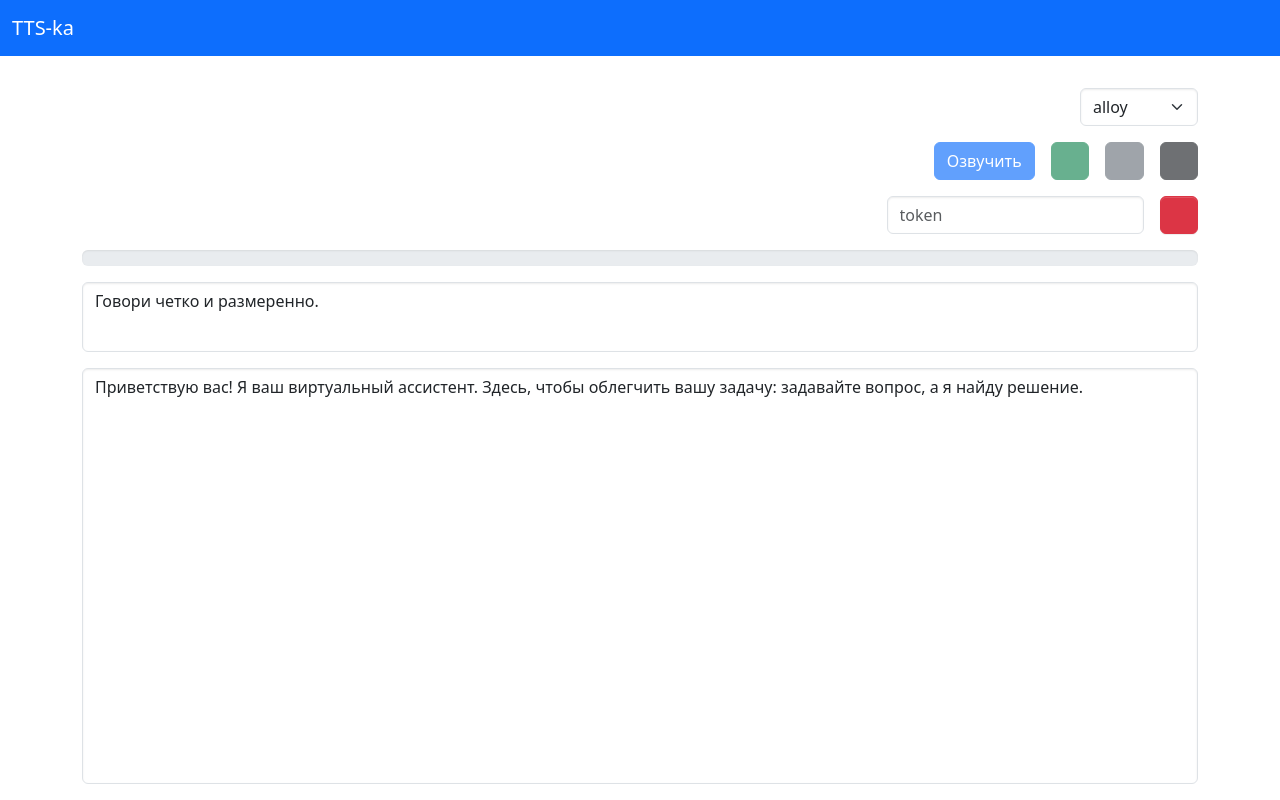
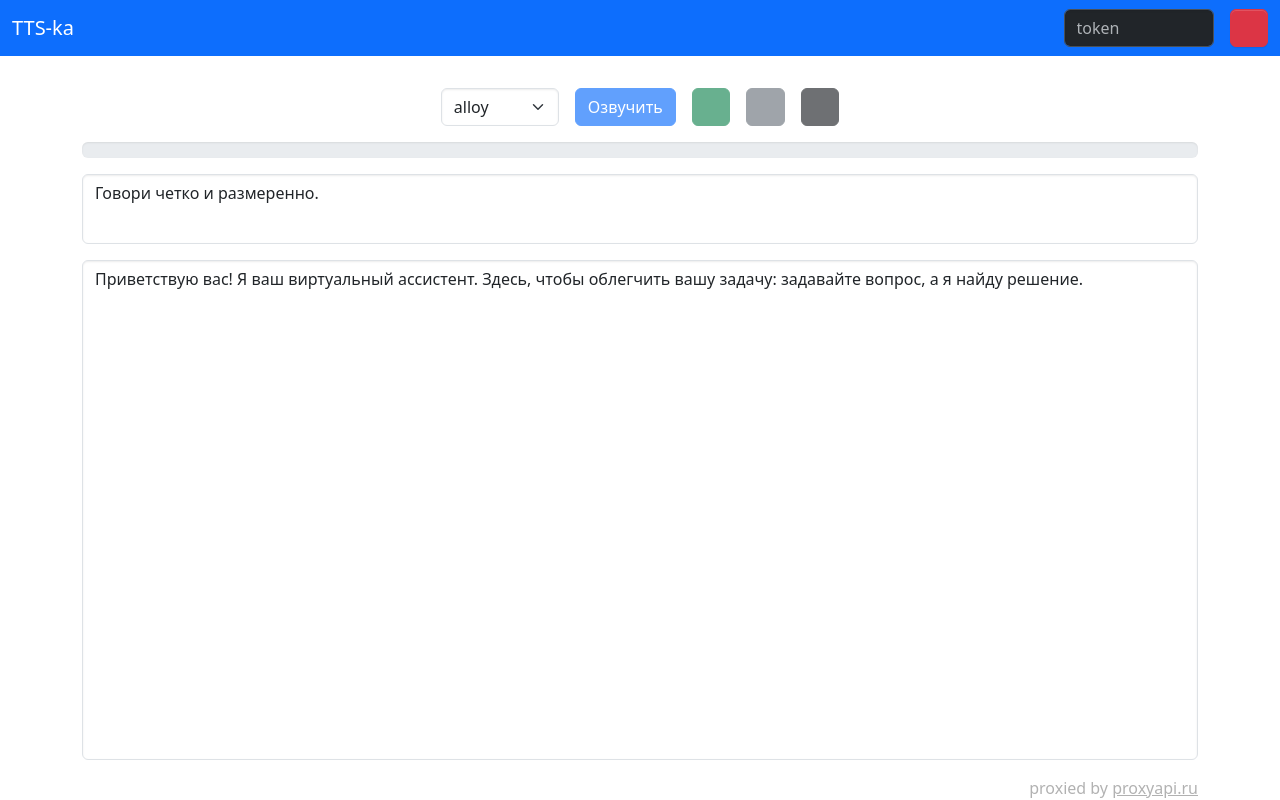
Before and after one commit to Vovencia/tts-ka, a Preact app: page / in a window 1280 px wide. Built offline with nearby package versions, Linux system fonts and the light colour scheme; a web font is replaced by a local one.

Commit message:
fix design

```diff
--- a/src/app.module.scss
+++ b/src/app.module.scss
@@ -40,6 +40,8 @@
 	display: flex;
 	flex-direction: row;
 	flex-wrap: wrap;
+	justify-content: center;
+	align-items: center;
 	gap: var(--spacer);
 	padding-top: calc(var(--spacer) * 2);
 
@@ -48,10 +50,13 @@
 		flex-direction: row;
 		justify-content: flex-end;
 		gap: var(--spacer);
-		width: 100%;
-
-		&._left {
-			margin-left: auto;
-		}
+		width: auto;
+		flex-grow: 0;
+		flex-shrink: 0;
 	}
 }
+.control {
+	&._token {
+		width: 150px;
+	}
+}
--- a/src/app.tsx
+++ b/src/app.tsx
@@ -192,17 +192,23 @@ export function App() {
       <nav class={clsx("navbar bg-primary", styles.header)} data-bs-theme="dark">
         <div class="container-fluid">
           <a class="navbar-brand" href="https://github.com/Vovencia/tts-ka" target="_blank">TTS-ka</a>
+          <div class={clsx(styles.controls__list, styles._top)}>
+            <div class={clsx(styles.control, styles._token)}>
+              <input type="password" class="form-control" placeholder="token" value={token} onChange={(ev) => setToken((ev.target as HTMLInputElement).value)} />
+            </div>
+            <div class={clsx(styles.control)}>
+              <button type="button" class="btn btn-danger" onClick={clearAppCache}><i class="bi bi-arrow-clockwise"></i></button>
+            </div>
+          </div>
         </div>
       </nav>
       <div class={clsx("container", styles.controls)}>
-        <div class={clsx(styles.controls__list, styles._left)}>
+        <div class={clsx(styles.controls__list, styles._center)}>
           <div class={clsx(styles.control)}>
             <select ref={$voicesRef} class="form-select" aria-label="Default select example">
               { voices.map((voice) => (<option selected={ voice === Params.Get("voice") } value={voice}>{ voice }</option>)) }
             </select>
           </div>
-        </div>
-        <div class={clsx(styles.controls__list, styles._center)}>
           <div class={clsx(styles.control)}>
             <button type="button" class="btn btn-primary" disabled={isButtonEncodeDisabled} onClick={encodeCallback}>Озвучить</button>
           </div>
@@ -214,14 +220,6 @@ export function App() {
           </div>
           <div class={clsx(styles.control)}>
             <button type="button" class="btn btn-dark" disabled={isButtonDownloadDisabled} onClick={downloadCallback}><i class="bi bi-download"></i></button>
-          </div>
-        </div>
-        <div class={clsx(styles.controls__list, styles._left)}>
-          <div class={clsx(styles.control, styles._token)}>
-            <input type="password" class="form-control" placeholder="token" value={token} onChange={(ev) => setToken((ev.target as HTMLInputElement).value)} />
-          </div>
-          <div class={clsx(styles.control)}>
-            <button type="button" class="btn btn-danger" onClick={clearAppCache}><i class="bi bi-arrow-clockwise"></i></button>
           </div>
         </div>
       </div>
@@ -237,6 +235,7 @@ export function App() {
           <textarea ref={$instructionsRef} class={clsx("form-control", styles.instructions)}>Говори четко и размеренно.</textarea>
           <textarea ref={$textRef} class={clsx("form-control", styles.text)}>Приветствую вас! Я ваш виртуальный ассистент. Здесь, чтобы облегчить вашу задачу: задавайте вопрос, а я найду решение.</textarea>
         </div>
+        <div style={{textAlign: "right", color: "#000000", opacity: 0.3}}>proxied by <a href="https://proxyapi.ru/" target="_blank" style={{color: "#000000"}}>proxyapi.ru</a></div>
       </div>
     </div>
   );
```
Also changed, not shown: public/manifest.json, 5 other files (tests, documents, lock files or other folders).
